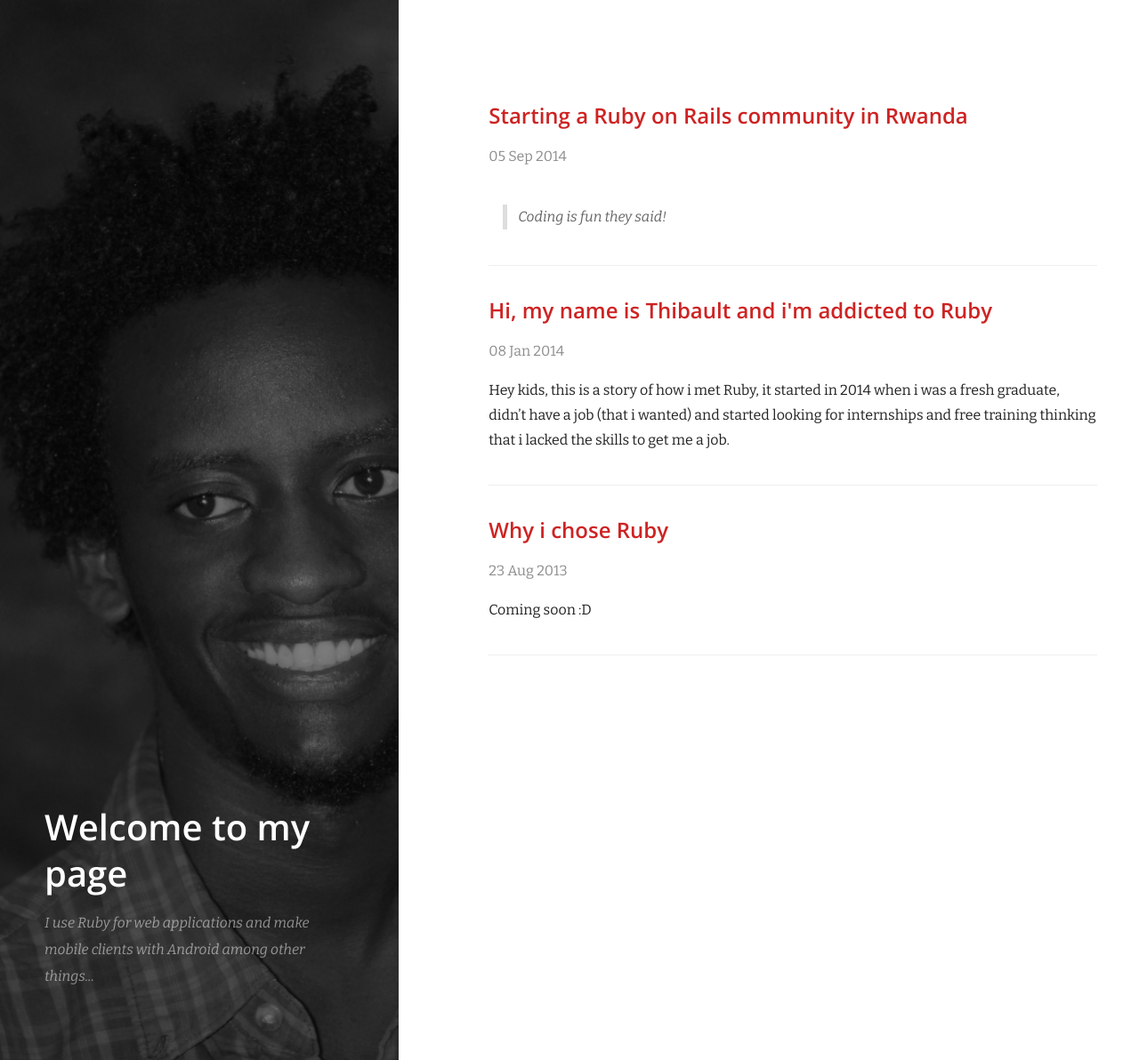
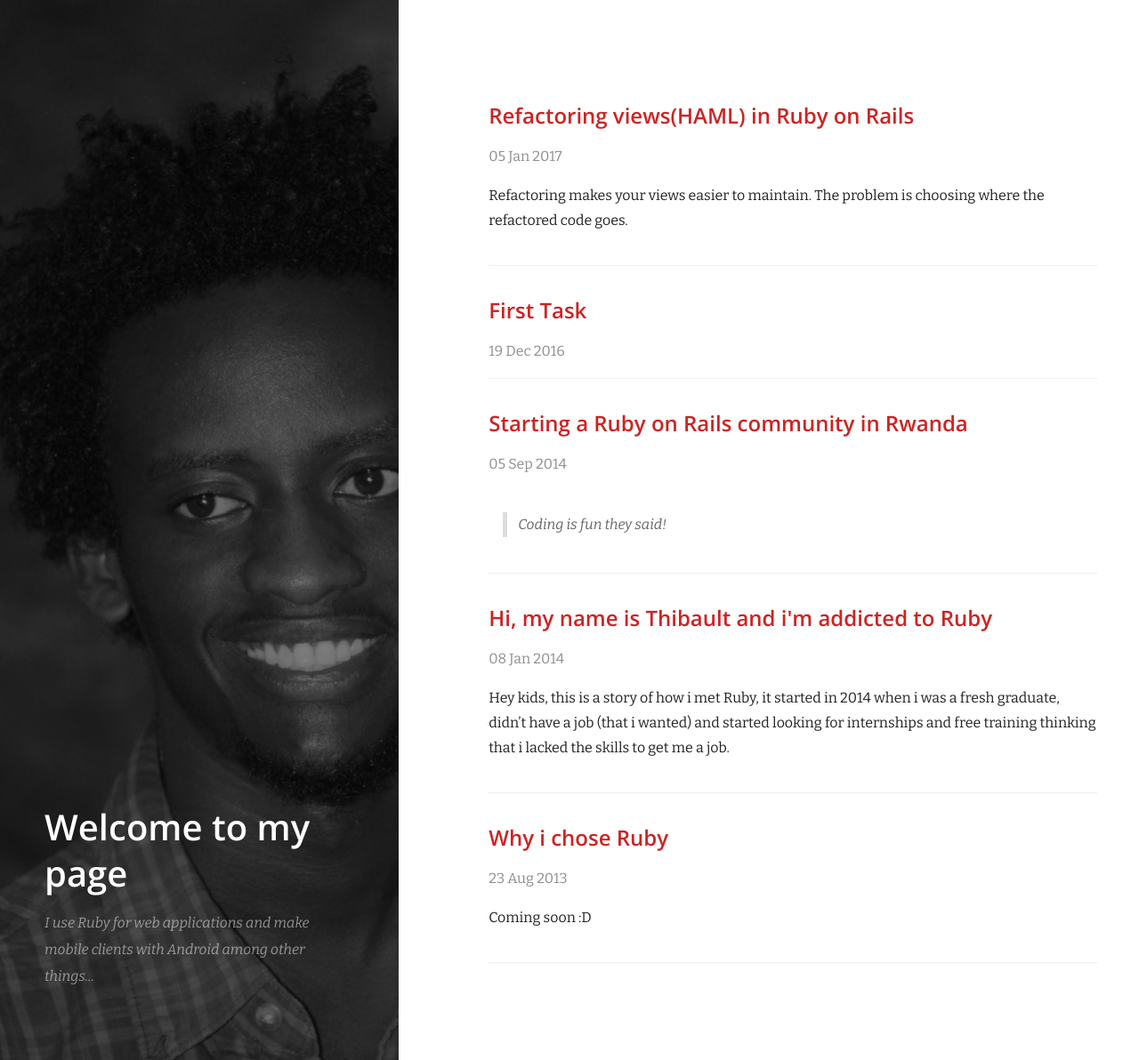
Before and after one commit to Eyewritecode/eyewritecode.github.io, a Jekyll site: the page built from index.html, in a window 1280 px wide. Shown: the whole page at 89% size. Built offline with Jekyll 4.4.1, drawn with Linux system fonts in a browser that asks for light colours; nearby versions of some CDN libraries; part of the change alters nothing that is shown.

Commit message:
new post

```diff
--- /dev/null
+++ b/_posts/2017-01-10-second-task.md
@@ -0,0 +1,71 @@
+---
+layout: post
+title: "Refactoring views(HAML) in Ruby on Rails"
+date: 2017-01-05 08:00:00
+categories: Ruby
+featured_image: ""
+author: Thibault
+permalink: refactoring-views-in-ruby-on-rails
+---
+
+Refactoring makes your views easier to maintain. The problem is choosing where the refactored code goes.
+
+Your two choices are partials and helpers. There's no stone-set rules dictating which should be used where. There are a couple of guidelines floating around like the one stating that helpers should not contain HTML.
+
+Generally partials are better suited for refactoring sections that are more HTML/ERB/HAML than ruby. Helpers on the other hand are used for chunks of ruby code with minimal HTML or generating simple HTML from parameters.
+
+However, I don't agree with the sentiment that helpers should contain no HTML at all. A little is ok, just don't over do it. The way helpers are processed hinder their use for producing large amounts of HTML. Which is why it's suggested that your helpers contain minimal amounts of HTML. If you look at the source the helpers that ship with rails you will notice that most of them generate html. The few that don't, are mainly used to generate parameters and evaluate common conditions.
+
+For example, any of the form helpers or link_to variants fit the first form of helpers. While things like url_for and logged_in? as supplied by various authentication models are of the second kind.
+
+This is the decision chain I use to determine whether to factor code from a view into a partial or helper.
+
+Repeating or nearly identical statements producing a single shallow html tag? => helper.
+Common expression used as an argument for another helper? => helper.
+Long expression (more than 4 terms) used as an argument for another helper? => helper.
+4 or more lines of ruby (that is not evaluated into HTML)? => helper.
+Pretty much everything else => partial.
+I'm going to use the code you're looking to refactor as an example:
+
+I would refactor the view in the question this way:
+
+app/helpers/beast_helper.rb:
+{% highlight ruby %}
+def beast_action(beast)
+  if beast.dead?
+    link_to "bury", bury_beast_path(beast)
+  else
+    link_to "kill!", kill_beast_path(beast)
+  end
+end
+{% endhighlight %}
+
+app/views/beasts/_beast.html.erb:
+{% highlight ruby %}
+<%= beast.body %>
+<%= beast_action(beast) %>
+{% endhighlight %}
+
+app/views/beasts/index.html.erb:
+{% highlight ruby %}
+<%= render :partial => "beast", :collection => @beasts %>
+{% endhighlight %}
+
+It's technically more complicated, because it's 3 files, and 10 lines total as opposed to 1 file and 10 lines. The views are now only 3 lines combined spread over 2 files. The end result is your code is much more DRY. Allowing you to reuse parts or all of it in other controllers/actions/views with minimal added complexity.
+
+As for your body tag id. You should really be using content_for/yield. For that kind of thing.
+
+app/views/layouts/application.html.erb
+
+...
+<body id="<%= yield(:body_id) %>">
+...
+app/views/beasts/index.html.erb
+
+<% content_for :body_id, controller_action %>
+...
+This will allow you to override the id of the body in any view that requires it. Eg:
+
+app/views/users/preferences.html.erb
+
+<% content_for :body_id, "my_preferences" %>
--- a/index.html
+++ b/index.html
@@ -10,6 +10,7 @@ layout: default
           {{ site.tagline }}
         </span>
       </li>
+    </ul>
   </div>
 </header>
 <article>
```
Also changed, not shown: _posts/2016-12-19-first-task.md (added), 1 other file.
